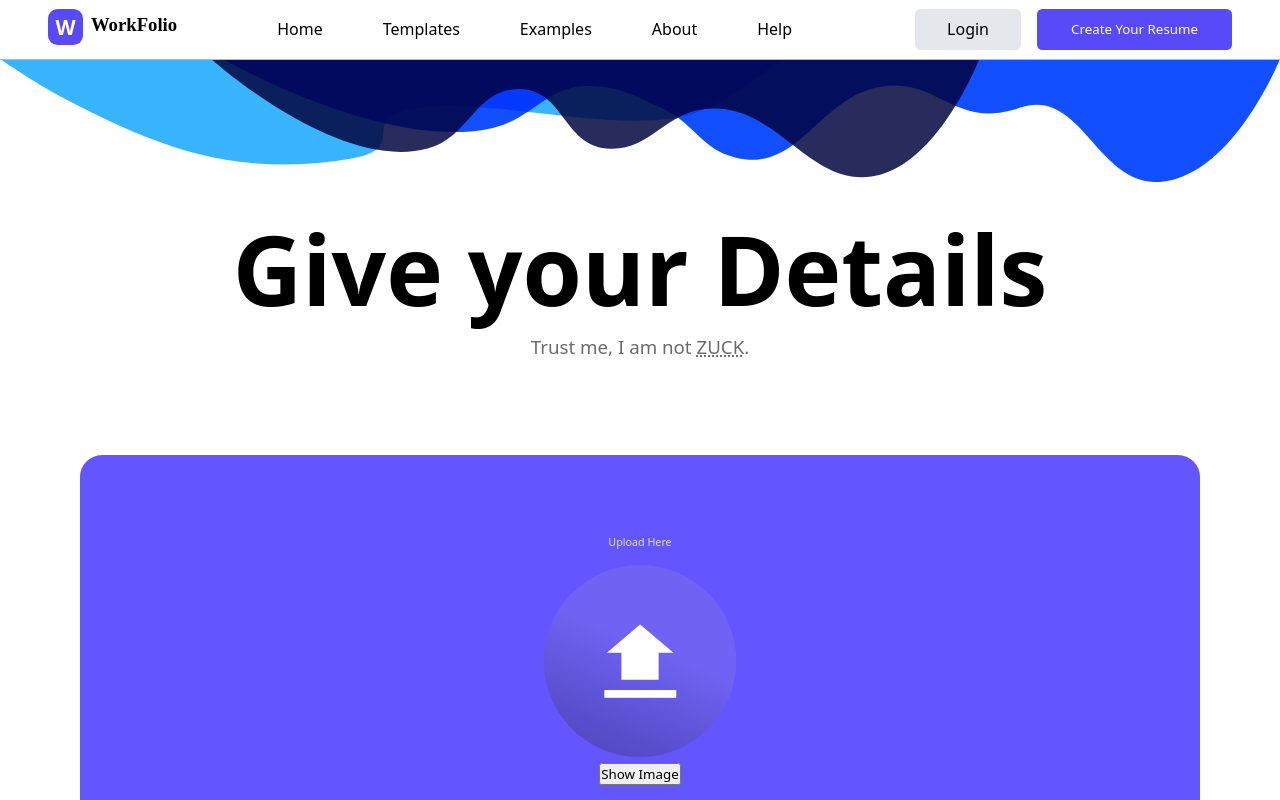
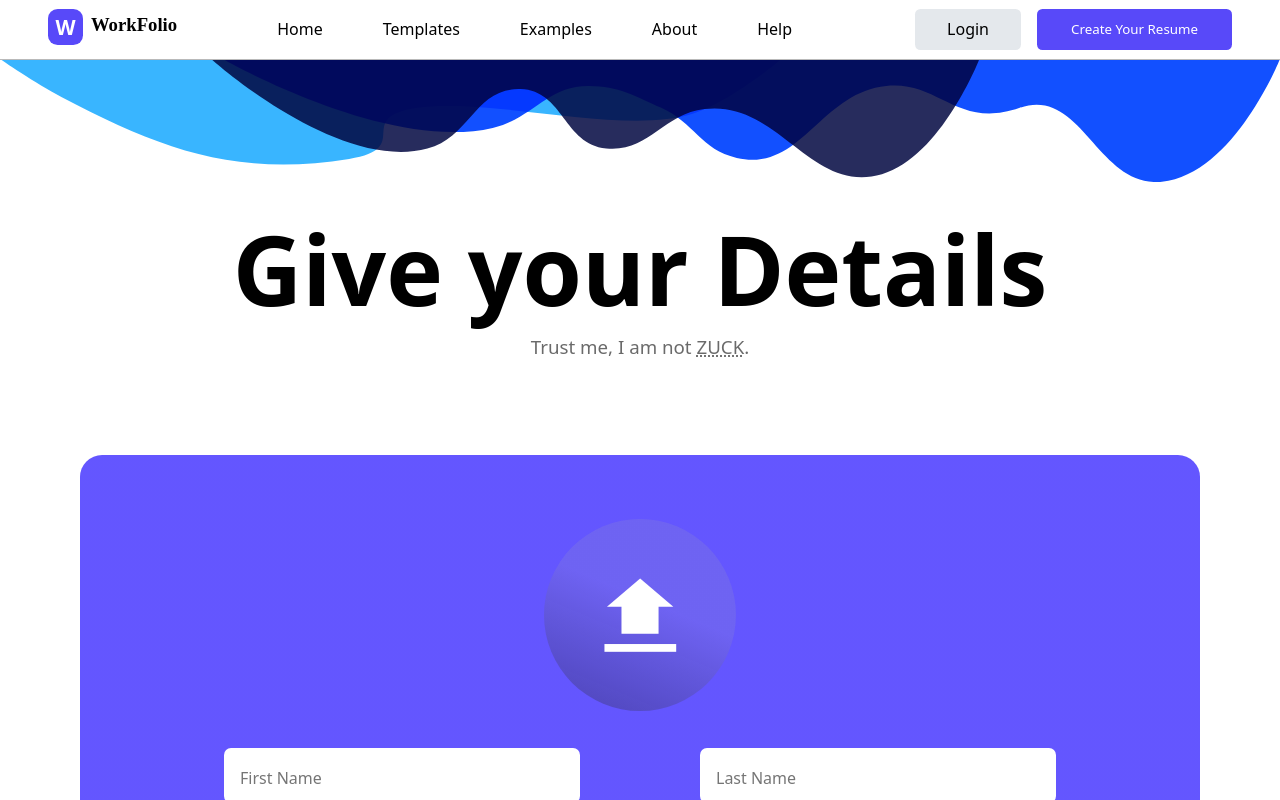
Before and after one commit to soumen974/WorkFolio, a React (Create React App) app: page / in a window 1280 px wide. Both pictures are taken after a click on the button "Create Your Resume". Shown: the top 800 px of the page. Built offline with nearby package versions, Linux system fonts and the light colour scheme.

Commit message:
img uploded

```diff
--- a/src/Components/FormResume.css
+++ b/src/Components/FormResume.css
@@ -339,7 +339,6 @@ background: linear-gradient(9deg, rgba(26, 6, 255, 0.63) 50.96%, rgba(26, 6, 255
 
     }
     .Form-01_color-back{
-        padding: 0rem ;
         border-radius: 22.048px;
 
     }
@@ -369,8 +368,7 @@ background: linear-gradient(9deg, rgba(26, 6, 255, 0.63) 50.96%, rgba(26, 6, 255
         margin-top: -1rem;
     }
     .Form-01_color-back{
-        /* display: grid; */
-        padding: 0;
+
         margin: 0;
         border-radius: 10px;
 
--- a/src/Components/FormResume.jsx
+++ b/src/Components/FormResume.jsx
@@ -247,7 +247,6 @@ export default function FormResume({ RivewResume ,
 
             <div className="Inital-details">
                     <div className="Uplodeimg">
-                          <h6>Upload Here</h6>
 
                                   <ImageInput/>
 
--- a/src/Components/ImageInput.jsx
+++ b/src/Components/ImageInput.jsx
@@ -21,6 +21,7 @@ export default function ImageInput() {
     }
     setOffUploadIcon(false)
 
+
   };
 
   const toggleImage = () => {
@@ -31,7 +32,7 @@ export default function ImageInput() {
 
   const removeImage = () => {
     setImageSrc(null);
-    setShowImage(false);
+    // setShowImage(false);
     setOffUploadIcon(true)
 
   };
@@ -44,7 +45,7 @@ export default function ImageInput() {
       <label htmlFor="image-upload">
         <img
           src={ UploadSign}
-          alt="No image Uploaded"
+          alt="No image Uploasded"
           // style={{ width: "48px", height: "48px", cursor: "pointer" }}
         />
       </label>
@@ -64,16 +65,16 @@ export default function ImageInput() {
     }
 
 
-      <button onClick={toggleImage}>
-        {showImage ? "Hide Image" : "Show Image"}
-      </button>
+
+
       {showImage && imageSrc && (
         <div className="UploadedImageReview">
           <h2></h2>
           <abbr title="Uploaded image">
           <img src={imageSrc} alt="Uploaded" />
           </abbr>
-          <button onClick={removeImage}><abbr title="Remove">X</abbr></button>
+          <br/>
+          <button onClick={removeImage}>Remove this image</button>
         </div>
       )}
     </div>
```
